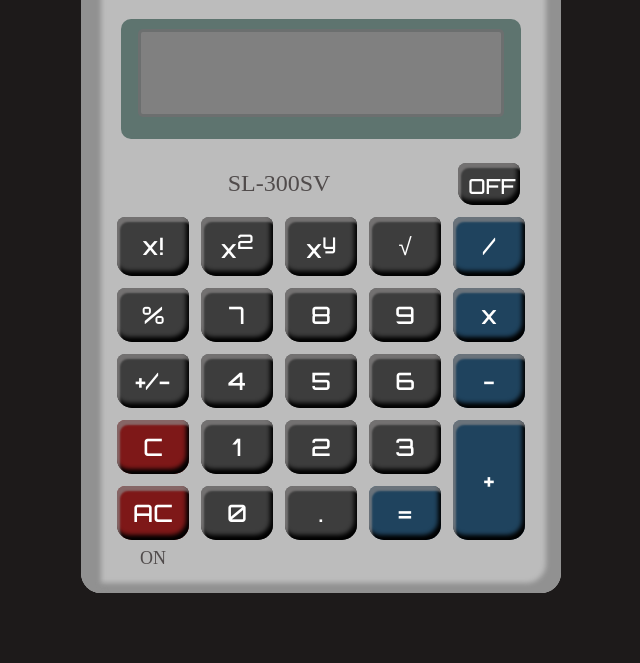
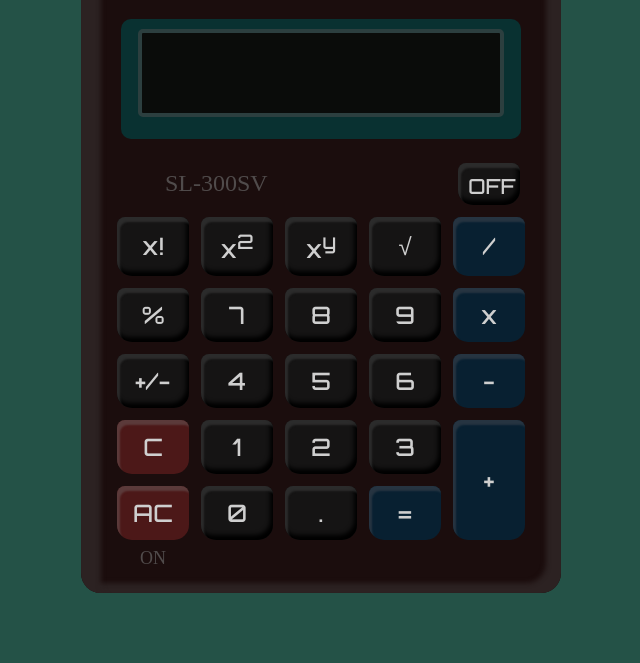
Before and after one commit to andreww28/calculator, a plain HTML site: page index.html in a window 1280 px wide. Shown: the part 137-800 px from the top of the page, without its empty margins (319-959 px from the left). Drawn offline with Linux system fonts and the light colour scheme; a web font is replaced by a local one.

Commit message:
change UI color

```diff
--- a/app.js
+++ b/app.js
@@ -101,6 +101,7 @@
         click_input_btn =  input_field.textContent;
         display_clicked_btn(symbol);
     }
+    click_input_btn = '';
 }
 
 function special_operation(){
@@ -121,6 +122,11 @@
 }
 
 function fixed_result(num){
+    if(/\./.test(num)){
+        if(num >= 14){
+            return num.toExponential(4);
+        }
+    }
     return Math.round(num * 100000000) / 100000000;
 }
 
@@ -129,7 +135,7 @@
 function turn_off_calculator(){
     input_field.textContent = '';
     solution.textContent = '';
-    input_field_parent.style.backgroundColor = "gray";
+    input_field_parent.style.backgroundColor = "#0a0c0a";
     off=true;
 }
 
@@ -251,7 +257,7 @@
 
 function reset(){
     off=false;
-    input_field_parent.style.backgroundColor = "#fff";
+    input_field_parent.style.backgroundColor = "#293D30";
 
     solution.textContent = '';
     input_field.textContent = '0';
--- a/style.css
+++ b/style.css
@@ -5,7 +5,7 @@
 }
 
 body{
-    background-color: #1d1a1a;
+    background-color: #245247;
     font-size: 1.5rem;
     color:#504B4B;
     padding: 0.5em;
@@ -16,10 +16,10 @@
     padding:1em 1.5em;
     width: 100%;
     max-width: 20em;
-    background-color: #BCBCBC;
+    background-color: #1B0D0D;
     border-radius: 20px;
-    box-shadow: inset 20px 10px 5px #919191,
-                inset -15px -10px 5px #919191;
+    box-shadow: inset 20px 10px 5px #2C2222,
+                inset -15px -10px 5px #2C2222;
 }
 
 .top{
@@ -33,8 +33,8 @@
 }
 
 #top-rect{
-    background-color: #3D3D3D;
-    border: 5px solid #5E746F;
+    background-color: #172020;
+    border: 5px solid #2c3f3f;
     width:60%;
     height: 2em;
     border-radius: 10px;
@@ -43,7 +43,7 @@
 .input-div{
     margin:1em auto;
     padding: 0.4em 0.7em;
-    background-color: #5E746F;
+    background-color: #093131;
     height:5em;
     width: 98%;
     border-radius: 10px;
@@ -54,8 +54,8 @@
 #input{
     width: 100%;
     height: 115%;
-    background-color:#ececec;
-    border: 3px solid rgba(99, 104, 104, 0.67);
+    font-family: 'Orbitron', sans-serif;
+    border: 4px solid #2c3f3f;
     border-radius: 5px;
     display:flex;
     flex-direction: column;
@@ -67,7 +67,7 @@
 #input-field{
     height: 80%;
     margin: 0.7em 0.5em 0 0;
-    font-family: 'Orbitron', sans-serif;
+    color: #898989;
     font-size: 1.5rem;
     overflow-x: auto;
     scrollbar-width: none;
@@ -75,9 +75,9 @@
 
 #solution{
     height:20%;
-    color: rgb(24, 13, 70);
+    color: #608FB1;
     margin: 0.3em 1em 0 0;
-    font-size: 1.2rem;
+    font-size: 1rem;
     justify-self:end;
     transition: 1s ease-in;
 }
@@ -105,18 +105,18 @@
     height:100%;
     font-family: 'Orbitron', sans-serif;
     font-size: clamp(1rem, 5vw, 1.5rem);
-    color: #fff;
+    color: #cfcfcf;
     border:none;
     border-radius: 8px 8px 15px 15px;
-    background-color: #3D3D3D;
-    box-shadow: inset 3px 5px 2px rgba(138, 135, 135, 0.7),
+    background-color: #151414;
+    box-shadow: inset 3px 5px 2px rgba(53, 52, 52, 0.7),
                 inset -3px -5px 4px #000000;
     cursor: pointer;
     transition: all .3s;
 }
 
 button:hover{
-    transform: scale(1.05);
+    transform: scale(1.09);
 }
 
 button:active{
@@ -131,24 +131,28 @@
 }
 
 .red-btn{
-    background-color: #7E1818;
+    box-shadow: inset 3px 5px 2px rgba(99, 73, 73, 0.7);
+    background-color: #4C1818;
 }
 
 .red-btn:active{
-    background-color: #551111;
+    background-color: rgb(48, 10, 10);
 }
 
 .blue-btn{
-    background-color: #1F435E;
+    box-shadow: inset 3px 5px 2px #263441;
+    background-color: #082031;
 }
 
 .blue-btn:active{
-    background-color: #142c3f;
+    background-color: #0f2130;
 }
 
 #version{
     grid-area: 1/1/2/5;
     align-self:center;
+    justify-self:start;
+    margin-left: 2em;
 }
 
 #plus-sign{
```
